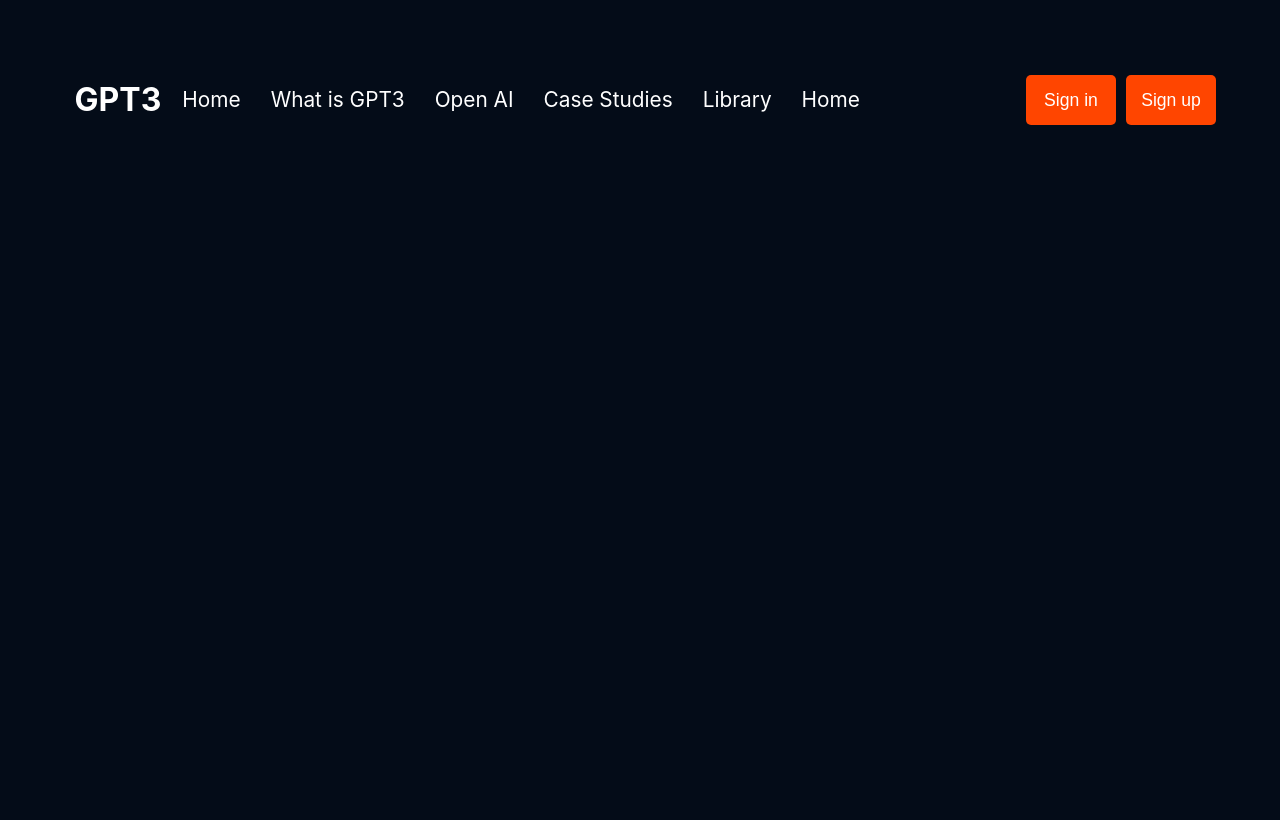
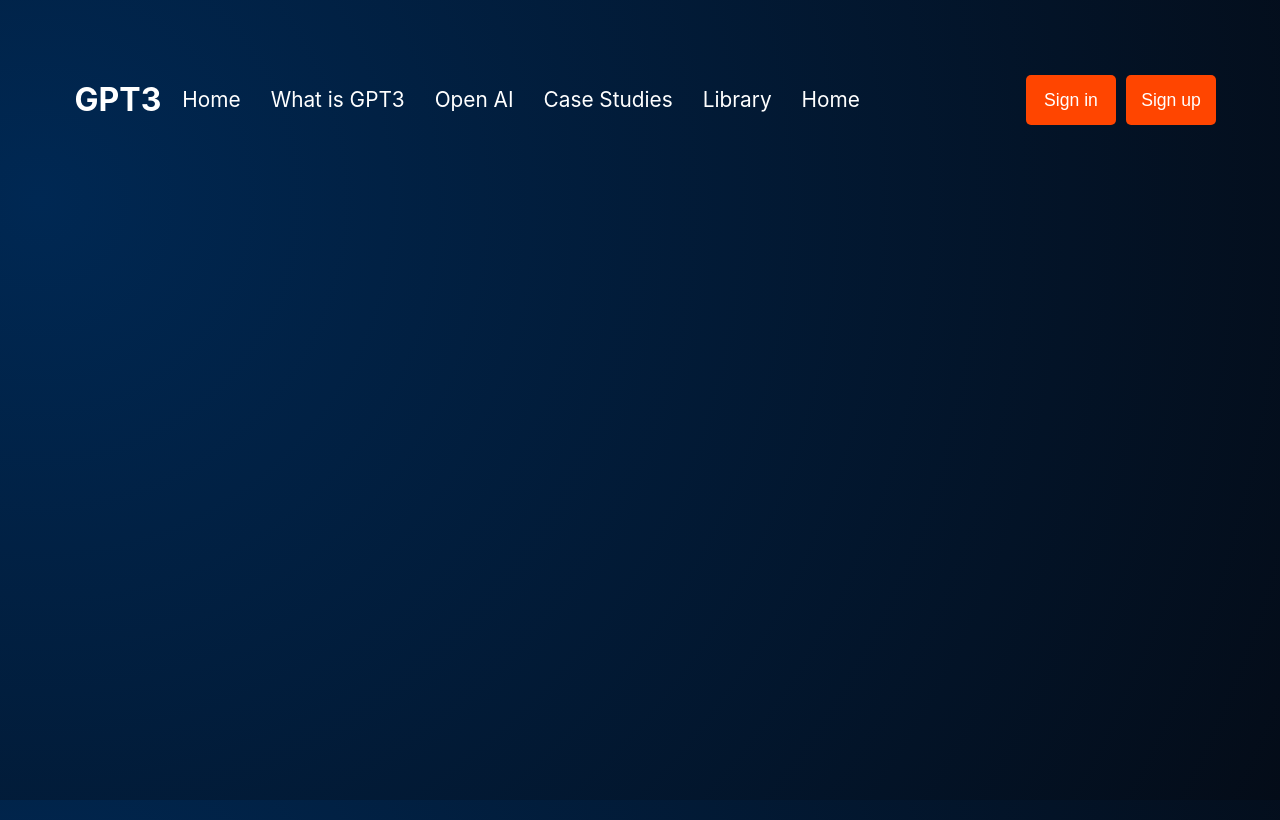
Before and after one commit to IhebGarsii/ChatGPT, a React (Vite) app: page / in a window 1280 px wide. Built offline with nearby package versions, Linux system fonts and the light colour scheme.

Commit message:
background

```diff
--- a/src/index.css
+++ b/src/index.css
@@ -22,5 +22,13 @@ body {
   justify-content: center;
   background-color: #040c18;
   min-width: 320px;
+
+  /* global 92%+ browsers support */
+  background: radial-gradient(
+    circle at 3% 25%,
+    rgba(0, 40, 83, 1) 0%,
+    rgba(4, 12, 24, 1) 100%
+  );
+
   min-height: 100vh;
 }
```
